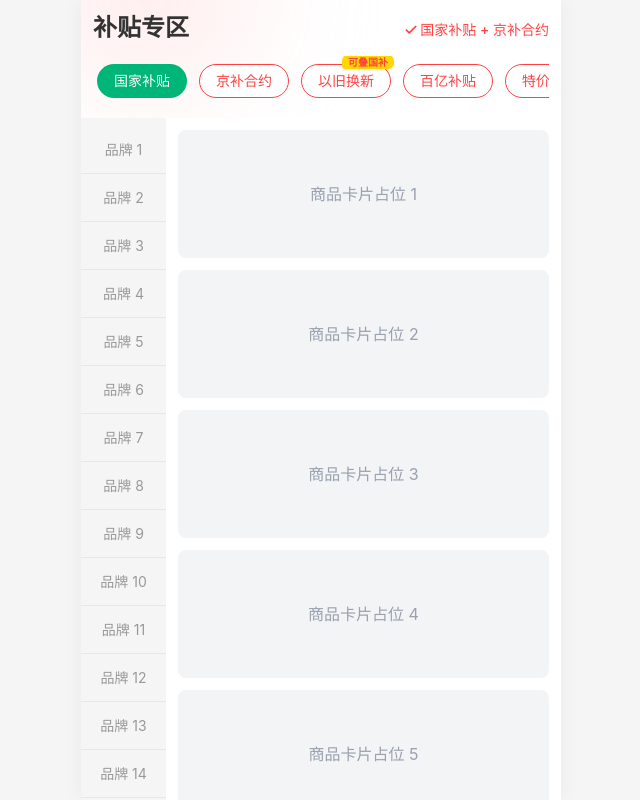
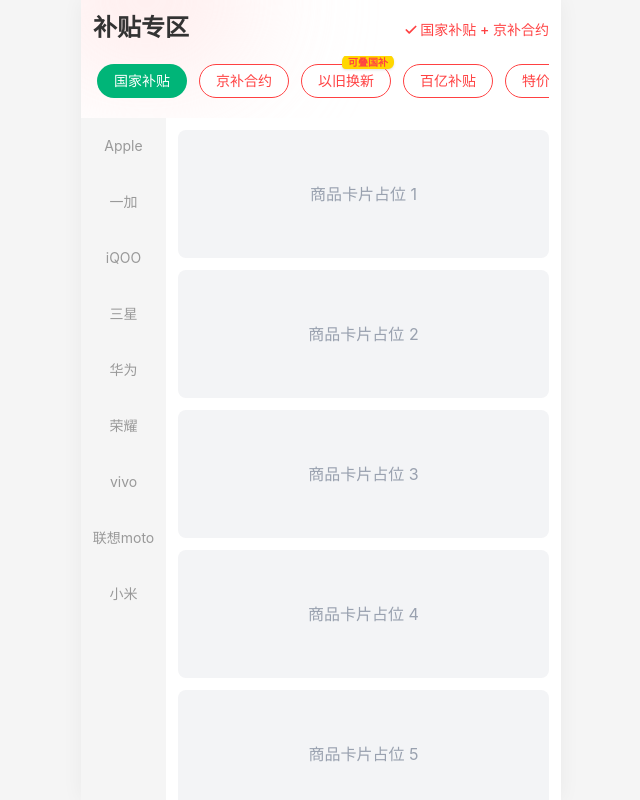
Before and after one commit to wozhaonue/jd-pra-shop, a React (Vite) app: page / in a window 1280 px wide. Shown: the whole page, without its empty margins (319-959 px from the left). Built offline with nearby package versions, Linux system fonts and the light colour scheme.

Commit message:
feat: 开发主内容区sidebar组件

```diff
--- a/document/architecture.md
+++ b/document/architecture.md
@@ -9,6 +9,7 @@
 - `components/`: 存放所有 React UI 组件
   - `Header/`: 顶部导航与活动标签组件
   - `ContentLayout/`: 主体左右分栏布局容器组件
+  - `Sidebar/`: 左侧品牌导航列表组件
 - `hooks/`: 存放自定义 Hooks（如无限滚动）
 - `mocks/`: 存放本地模拟数据（`mockData.ts`, `headerData.ts`）
 - `types/`: 存放 TypeScript 接口定义
--- a/document/progress.md
+++ b/document/progress.md
@@ -15,3 +15,4 @@
 
 - [x] 步骤 2.1：开发 Header 组件 (实现了顶部标题、“补贴”等字样，以及带黄气泡的横向可滚动活动标签栏)
 - [x] 步骤 2.2：开发主体布局容器 ContentLayout (使用 Flexbox 实现了左侧固定宽度侧边栏与右侧自适应内容区的左右分栏，且两者支持独立垂直滚动)
+- [x] 步骤 2.3：开发左侧 Sidebar 组件 (接收 Mock 品牌数据渲染垂直列表，实现选中项白底加粗与未选中项灰底的样式区分)
--- a/src/App.tsx
+++ b/src/App.tsx
@@ -1,26 +1,15 @@
 /** @format */
-
+import { useState } from "react";
 import { mockBrands, mockProducts } from "./mocks/mockData";
 import { Header } from "./components/Header";
 import { ContentLayout } from "./components/ContentLayout";
+import { Sidebar } from "./components/Sidebar";
 
 function App() {
-  console.log("加载到的品牌数据:", mockBrands);
-  console.log("加载到的商品数据:", mockProducts);
-
-  // 临时构造侧边栏和内容区的占位数据以验证滚动
-  const renderSidebarPlaceholder = () => (
-    <div className="py-2">
-      {Array.from({ length: 30 }).map((_, i) => (
-        <div
-          key={i}
-          className="h-12 flex items-center justify-center text-sm text-text-sub border-b border-gray-200"
-        >
-          品牌 {i + 1}
-        </div>
-      ))}
-    </div>
-  );
+  // 临时状态：当前选中的品牌 ID
+  const [currentBrandId, setCurrentBrandId] = useState<
+    string | null
+  >(null);
 
   const renderContentPlaceholder = () => (
     <div className="p-3">
@@ -42,7 +31,13 @@ function App() {
 
       {/* 主体左右分栏布局 */}
       <ContentLayout
-        sidebar={renderSidebarPlaceholder()}
+        sidebar={
+          <Sidebar
+            brands={mockBrands}
+            activeBrandId={currentBrandId}
+            onBrandSelect={setCurrentBrandId}
+          />
+        }
         content={renderContentPlaceholder()}
       />
     </div>
--- /dev/null
+++ b/src/components/Sidebar/index.tsx
@@ -0,0 +1,38 @@
+import { cn } from '../../utils/cn';
+
+// 假设传入的 Brand 数据结构
+interface Brand {
+  id: string;
+  name: string;
+}
+
+interface SidebarProps {
+  brands: Brand[];
+  activeBrandId: string | null;
+  onBrandSelect: (brandId: string) => void;
+}
+
+export function Sidebar({ brands, activeBrandId, onBrandSelect }: SidebarProps) {
+  return (
+    <div className="flex flex-col w-full">
+      {brands.map((brand) => {
+        const isActive = activeBrandId === brand.id;
+
+        return (
+          <button
+            key={brand.id}
+            onClick={() => onBrandSelect(brand.id)}
+            className={cn(
+              'h-14 w-full flex items-center justify-center text-sm transition-colors relative',
+              isActive
+                ? 'bg-white text-text-main font-bold'
+                : 'bg-transparent text-text-sub font-normal'
+            )}
+          >
+            {brand.name}
+          </button>
+        );
+      })}
+    </div>
+  );
+}
```
